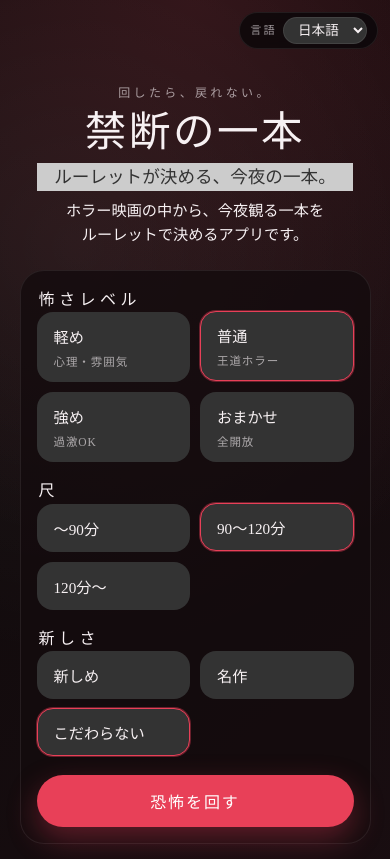
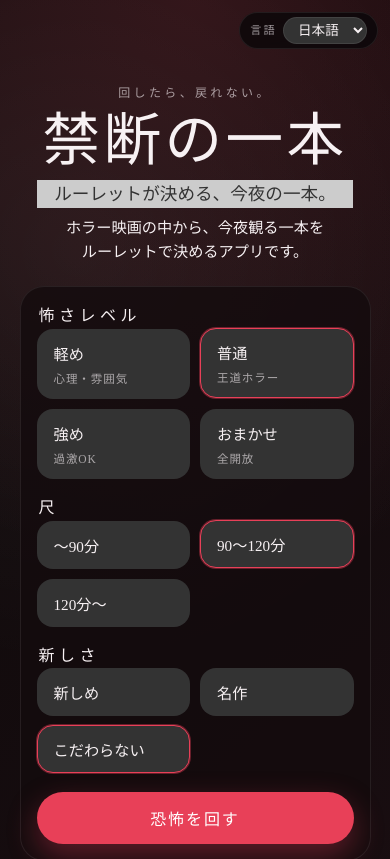
Before and after one commit to AkifumiMiyake/kindan-no-ippon, a React (Vite) app: page / in a window 390 px wide. Shown: the top 859 px of the page. Built offline with nearby package versions, Linux system fonts and the light colour scheme; a web font is replaced by a local one.

Commit message:
タイトルフォントサイズ変更

```diff
--- a/src/App.css
+++ b/src/App.css
@@ -55,7 +55,7 @@
 
 .title {
   font-family: var(--font-body);
-  font-size: clamp(2.6rem, 5vw, 4.4rem);
+  font-size: clamp(3.6rem, 5vw, 4.4rem);
   letter-spacing: 0.06em;
   text-transform: uppercase;
   margin: 0;
```
